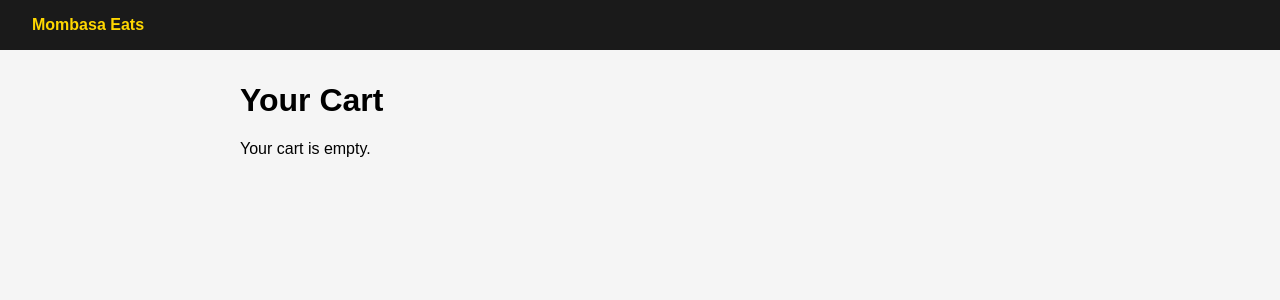
After one commit to ATHMAN-RLD/mombasa-eats, a Django app: page /cart/ in a window 1280 px wide. The commit adds this page. Shown: the top 300 px of the page. Run offline with Django 5.2, Linux system fonts and the light colour scheme.

Commit message:
Add session-based cart with add to cart and view cart

```diff
--- a/mombasa_eats/urls.py
+++ b/mombasa_eats/urls.py
@@ -20,4 +20,5 @@ from django.urls import path, include
 urlpatterns = [
     path("admin/", admin.site.urls),
     path("", include("restaurants.urls")),
+    path("", include("orders.urls")),
 ]
--- /dev/null
+++ b/orders/templates/orders/cart.html
@@ -0,0 +1,16 @@
+{% extends "base.html" %}
+{% block title %}Your Cart — Mombasa Eats{% endblock %}
+{% block content %}
+    <h1>Your Cart</h1>
+    {% for entry in cart_items %}
+        <div class="restaurant-card">
+            <strong>{{ entry.item.name }}</strong> x {{ entry.quantity }}
+            <p class="price">KES {{ entry.subtotal }}</p>
+        </div>
+    {% empty %}
+        <p>Your cart is empty.</p>
+    {% endfor %}
+    {% if cart_items %}
+        <h2>Total: KES {{ total }}</h2>
+    {% endif %}
+{% endblock %}
--- /dev/null
+++ b/orders/urls.py
@@ -0,0 +1,7 @@
+from django.urls import path
+from . import views
+
+urlpatterns = [
+    path("cart/add/<int:item_id>/", views.add_to_cart, name="add_to_cart"),
+    path("cart/", views.view_cart, name="view_cart"),
+]
--- a/orders/views.py
+++ b/orders/views.py
@@ -1,3 +1,23 @@
-from django.shortcuts import render
+from django.shortcuts import render, redirect, get_object_or_404
+from restaurants.models import MenuItem
 
-# Create your views here.
+
+def add_to_cart(request, item_id):
+    cart = request.session.get("cart", {})
+    item_id_str = str(item_id)
+    cart[item_id_str] = cart.get(item_id_str, 0) + 1
+    request.session["cart"] = cart
+    request.session.modified = True
+    return redirect("view_cart")
+
+
+def view_cart(request):
+    cart = request.session.get("cart", {})
+    cart_items = []
+    total = 0
+    for item_id_str, quantity in cart.items():
+        menu_item = get_object_or_404(MenuItem, id=int(item_id_str))
+        subtotal = menu_item.price * quantity
+        total += subtotal
+        cart_items.append({"item": menu_item, "quantity": quantity, "subtotal": subtotal})
+    return render(request, "orders/cart.html", {"cart_items": cart_items, "total": total})
--- a/restaurants/templates/restaurants/restaurant_detail.html
+++ b/restaurants/templates/restaurants/restaurant_detail.html
@@ -3,12 +3,14 @@
 {% block content %}
     <h1>{{ restaurant.name }}</h1>
     <p>{{ restaurant.location }} — {{ restaurant.phone_number }}</p>
+    <p><a href="{% url 'view_cart' %}">View Cart</a></p>
     <h2>Menu</h2>
     {% for item in menu_items %}
         <div class="restaurant-card">
             <strong>{{ item.name }}</strong>
             <p>{{ item.description }}</p>
             <p class="price">KES {{ item.price }}</p>
+            <a href="{% url 'add_to_cart' item.id %}">Add to Cart</a>
         </div>
     {% empty %}
         <p>No menu items available yet.</p>
```
